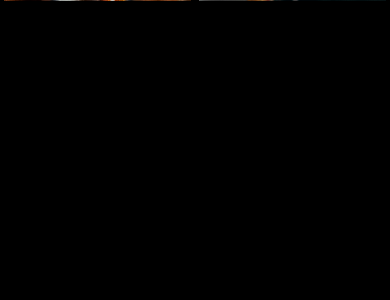
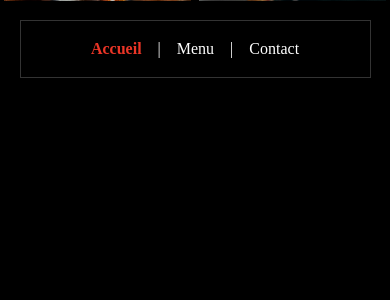
Before and after one commit to SohamHUG/Sakura, a React (Vite) app: page / in a window 390 px wide. Shown: the top 300 px of the page. Built offline with nearby package versions, Linux system fonts and the light colour scheme; a web font is replaced by a local one.

Commit message:
responsive hero

```diff
--- a/src/components/modules/Hero.tsx
+++ b/src/components/modules/Hero.tsx
@@ -70,9 +70,9 @@
     return (
         <div ref={heroRef} className="w-full z-11 flex flex-col min-h-screen justify-between">
 
-            <div className="flex flex-1 flex-col gap-10 items-center justify-center">
+            <div className="flex flex-1 flex-col gap-5 lg:gap-10 items-center justify-center">
                 {shouldDraw && <AnimatedSVG svg={sakuraKatakana} />}
-                <p className="headline opacity-0 text-white font-kaisei text-2xl ">
+                <p className="headline opacity-0 text-white font-kaisei lg:text-2xl ">
                     Une expérience qui éveille les sens
                 </p>
 
--- a/src/components/templates/MainTemplate.tsx
+++ b/src/components/templates/MainTemplate.tsx
@@ -1,8 +1,9 @@
-import { Outlet } from "react-router-dom";
+import { NavLink, Outlet } from "react-router-dom";
 import SideBar from "../layout/SideBar";
 import { useEffect, useRef } from "react";
 import gsap from "gsap";
 import { useSelector } from "react-redux";
+import NavBar from "../ui/NavBar";
 
 const MainTemplate = () => {
 
@@ -24,8 +25,18 @@
         <>
             {/* <header>
             </header> */}
-            <main className="w-screen max-w-screen h-screen flex overflow-x-hidden">
-                <SideBar ref={sidebarRef} />
+            <main className="w-screen max-w-screen h-screen flex sm:flex-col overflow-x-hidden items-center">
+                <div className="hidden lg:block">
+                    <SideBar ref={sidebarRef} />
+                </div>
+
+                <div className="lg:hidden fixed top-0 left-0 z-20 flex items-center justify-center w-full">
+                    {/* <NavLink to={'/'}>
+                        <img src="/logo-sakura-white.png" alt="logo sakura" className="w-15" />
+                    </NavLink> */}
+
+                    <NavBar />
+                </div>
 
                 <Outlet />
             </main>
--- a/src/components/ui/NavBar.tsx
+++ b/src/components/ui/NavBar.tsx
@@ -10,7 +10,7 @@
 
     return (
         <>
-            <nav className="flex flex-row justify-center items-center text-11 gap-4 border border-black/20 py-4 px-6 my-5 font-kaisei max-w-full w-full text-md">
+            <nav className="flex flex-row justify-center items-center text-11 gap-4 border border-white/20 lg:border-black/20 py-4 px-6 my-5 font-kaisei max-w-full w-[90%] lg:w-full text-md text-white lg:text-black">
                 <NavLink to={'/'}
                     className={` ${isActive("/") ? "font-bold text-main" : "font-light hover:font-bold"
                         } duration-300`}
--- a/src/pages/Home.page.tsx
+++ b/src/pages/Home.page.tsx
@@ -66,7 +66,7 @@
                 className={`bg-black min-w-screen min-h-screen relative z-10 flex items-center justify-center`}
                 style={{ opacity: loaderPlayed ? 1 : 0 }}
             >
-                <section className="home-container min-h-screen h-screen w-[70%] absolute right-0 flex items-center">
+                <section className="home-container min-h-screen h-screen w-[90%] mx-auto lg:mx-0 lg:w-[70%] absolute left-auto lg:right-0">
                     <Hero />
                     <div ref={speedIndicatorRef} className="speed-indicator absolute top-2 right-2 text-white opacity-0 text-sm"></div>
                 </section>
```
